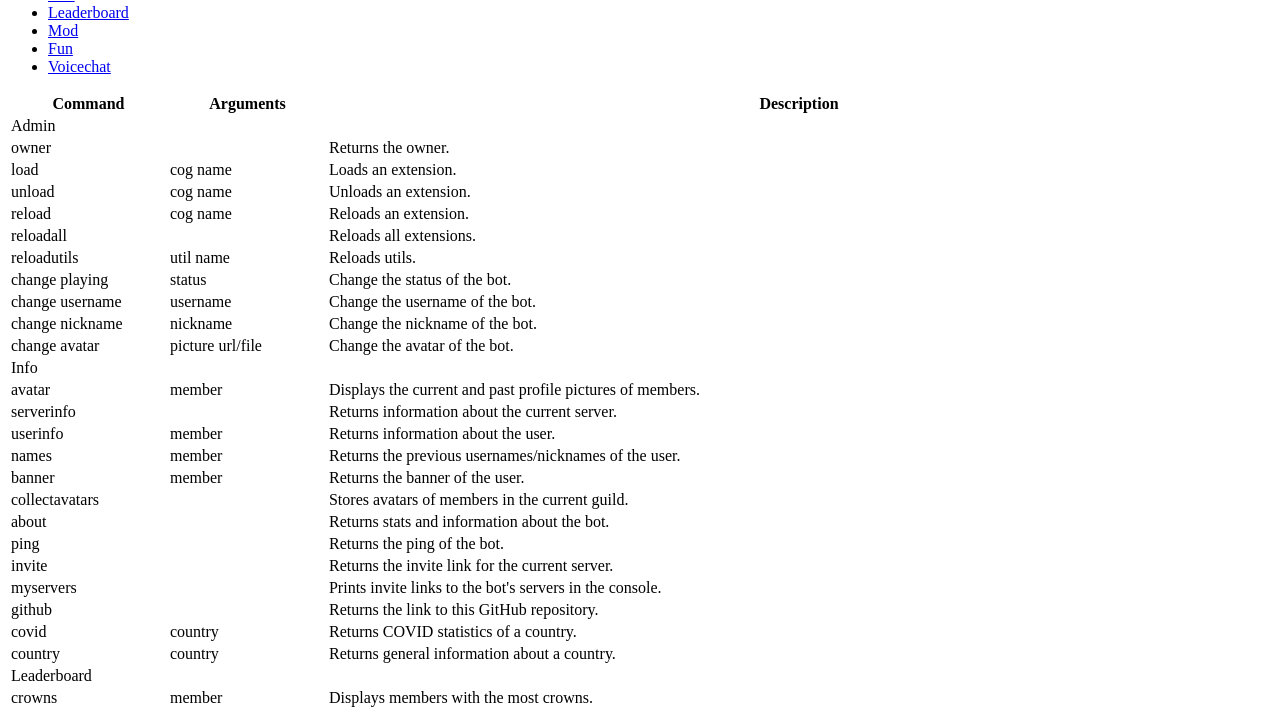
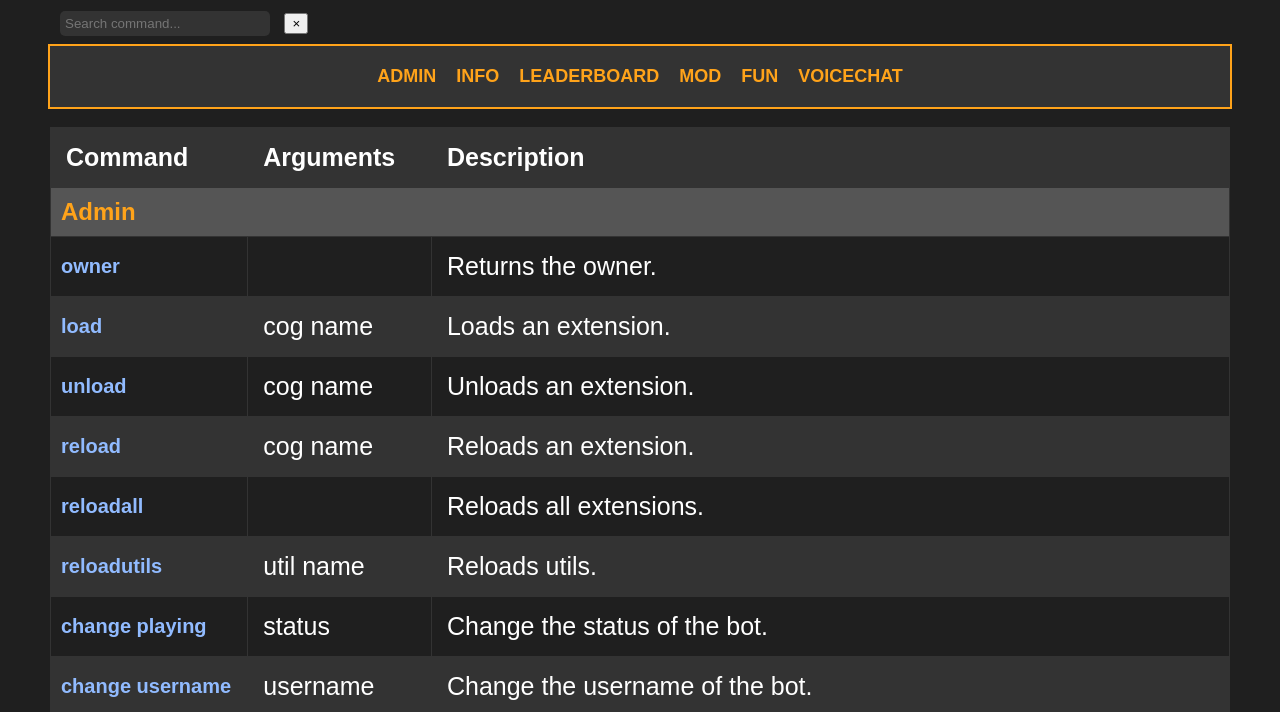
Before and after one commit to towbyxo3/tobo, a plain HTML site: page index.html in a window 1280 px wide. Shown: the part 149-861 px from the top of the page. Drawn offline with Linux system fonts and the light colour scheme; the site is published under a folder, as on GitHub Pages, so addresses that start at the root find nothing.

Commit message:
fixed relative path

```diff
--- a/index.html
+++ b/index.html
@@ -2,7 +2,7 @@
 <html>
 <head>
     <title>Command List</title>
-    <link rel="stylesheet" type="text/css" href="/static/style.css">
+    <link rel="stylesheet" type="text/css" href="static/style.css">
 </head>
 <body>
     <header class="header">
@@ -621,6 +621,6 @@
 
     </table>
     <button class="scroll-to-top-btn" onclick="scrollToTop()">To Top</button>
-    <script src="/static/script.js"></script>
+    <script src="static/script.js"></script>
 </body>
 </html>
```
